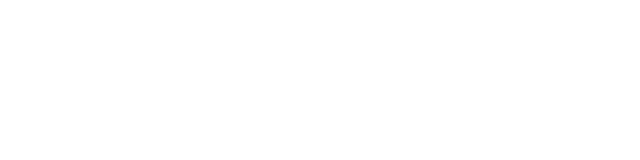
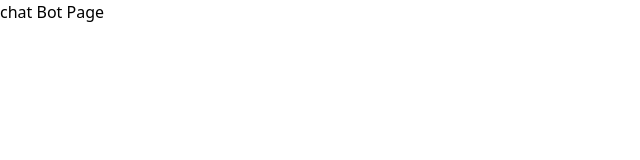
Before and after one commit to Jas-creator-31/whatsapp-clone-project, a React (Vite) app: page /chatbot in a window 1280 px wide. Before the commit this address had no page. Shown: the top 160 px of the page, without its empty margins (0-640 px from the left). Built offline with nearby package versions, Linux system fonts and the light colour scheme.

Commit message:
Add ChatBotPage component and update routing in App

```diff
--- a/src/App.jsx
+++ b/src/App.jsx
@@ -2,6 +2,7 @@ import React from 'react'
 import '/src/App.css'
 import HomePage from './pages/homePage'
 import LoginPage from './pages/loginPage'
+import ChatBotPage from './pages/chatBotPage'
 import { Routes, Route } from 'react-router-dom'
 
 function App() {
@@ -11,6 +12,7 @@ function App() {
       <Routes>
         <Route path='/' element={<HomePage/>} />
         <Route path='/login' element={<LoginPage/>}/>
+        <Route path='/chatbot' element={<ChatBotPage/>}/>
       </Routes>
     </>
   )
--- /dev/null
+++ b/src/pages/chatBotPage.jsx
@@ -0,0 +1,13 @@
+import React from "react";
+
+export default function ChatBotPage() {
+    return (
+        <div>
+            <div>
+                <div>
+                    <h1>chat Bot Page</h1>
+                </div>
+            </div>
+        </div>
+    )
+}
```
